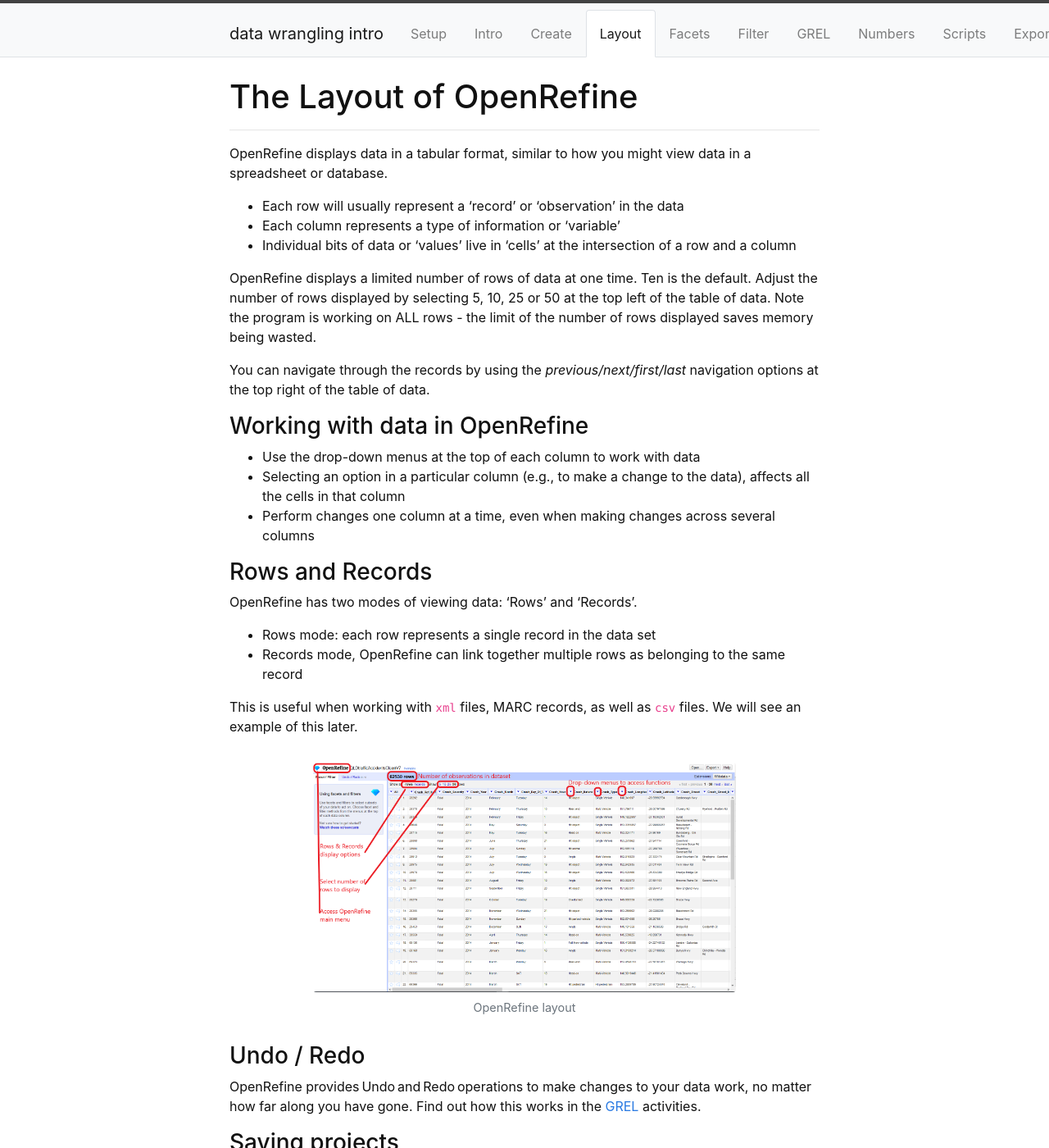
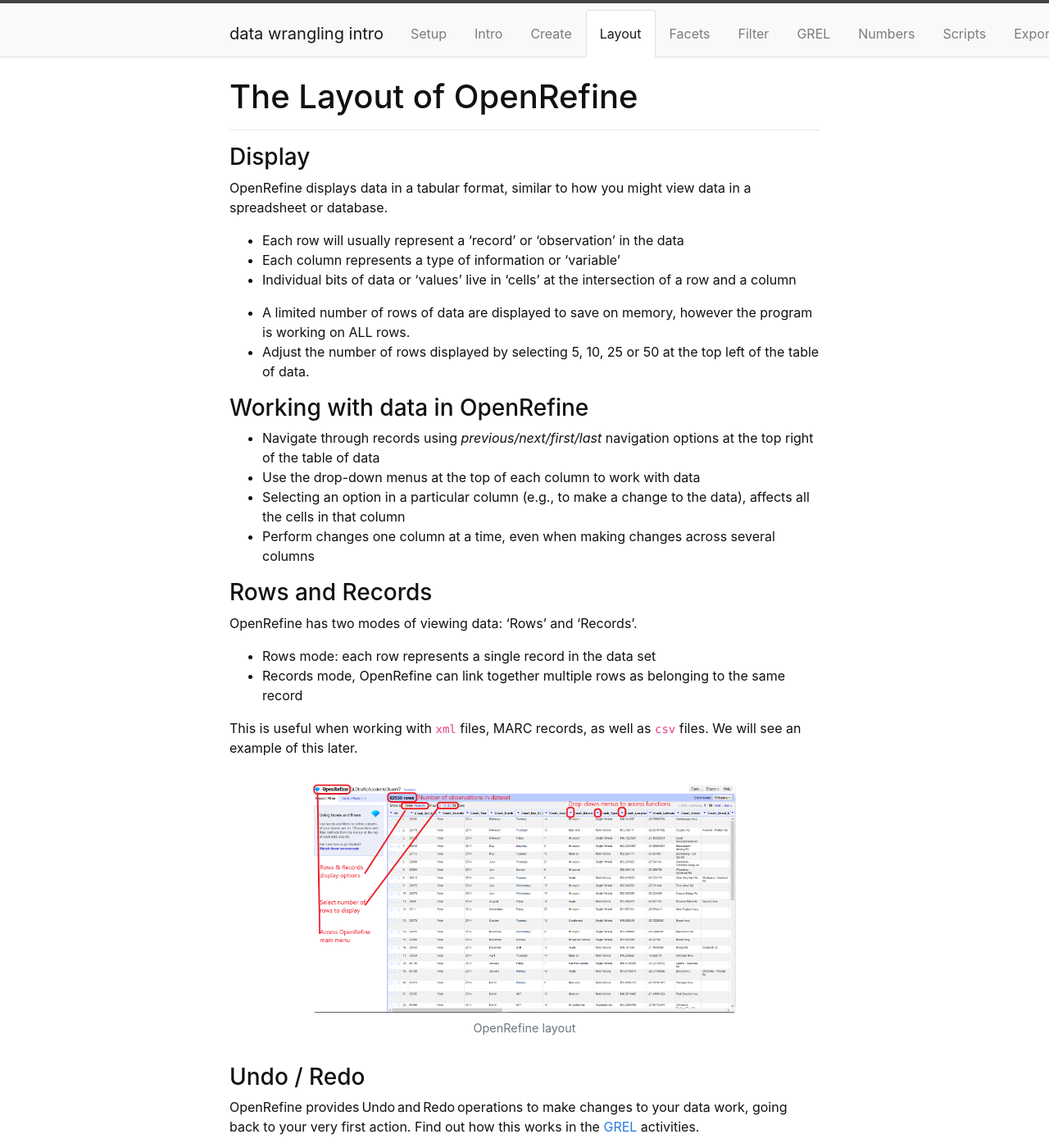
Before and after one commit to GULibrarySandbox/intro-data-wrangle, a Jekyll site: the page built from content/3-lesson.md, in a window 1280 px wide and 1400 px high. Shown: the whole window at 82% size. Built offline with Jekyll 4.4.1, drawn with Linux system fonts in a browser that asks for light colours.

Commit message:
Update 3-lesson.md

```diff
--- a/content/3-lesson.md
+++ b/content/3-lesson.md
@@ -6,19 +6,19 @@ nav: true
 
 -----
 
+### Display
+
 OpenRefine displays data in a tabular format, similar to how you might view data in a spreadsheet or database.
 - Each row will usually represent a 'record' or 'observation' in the data
 - Each column represents a type of information or 'variable'
 - Individual bits of data or 'values' live in 'cells' at the intersection of a row and a column
 
-OpenRefine displays a limited number of rows of data at one time. Ten is the default.
-Adjust the number of rows displayed by selecting 5, 10, 25 or 50 at the top left of the table of data.
-Note the program is working on ALL rows - the limit of the number of rows displayed saves memory being wasted.
-
-You can navigate through the records by using the *previous/next/first/last* navigation options at the top right of the table of data.
+- A limited number of rows of data are displayed to save on memory, however the program is working on ALL rows.
+- Adjust the number of rows displayed by selecting 5, 10, 25 or 50 at the top left of the table of data.
 
 ### Working with data in OpenRefine
 
+- Navigate through records using *previous/next/first/last* navigation options at the top right of the table of data
 - Use the drop-down menus at the top of each column to work with data
 - Selecting an option in a particular column (e.g., to make a change to the data), affects all the cells in that column
 - Perform changes one column at a time, even when making changes across several columns
@@ -36,7 +36,7 @@ This is useful when working with `xml` files, MARC records, as well as `csv` fil
 
 ### Undo / Redo
 
-OpenRefine provides Undo and Redo operations to make changes to your data work, no matter how far along you have gone. Find out how this works in the [GREL](https://griffithunilibrary.github.io/intro-data-wrangle/content/6-lesson.html) activities.
+OpenRefine provides Undo and Redo operations to make changes to your data work, going back to your very first action. Find out how this works in the [GREL](https://griffithunilibrary.github.io/intro-data-wrangle/content/6-lesson.html) activities.
 
 ### Saving projects
 
```
